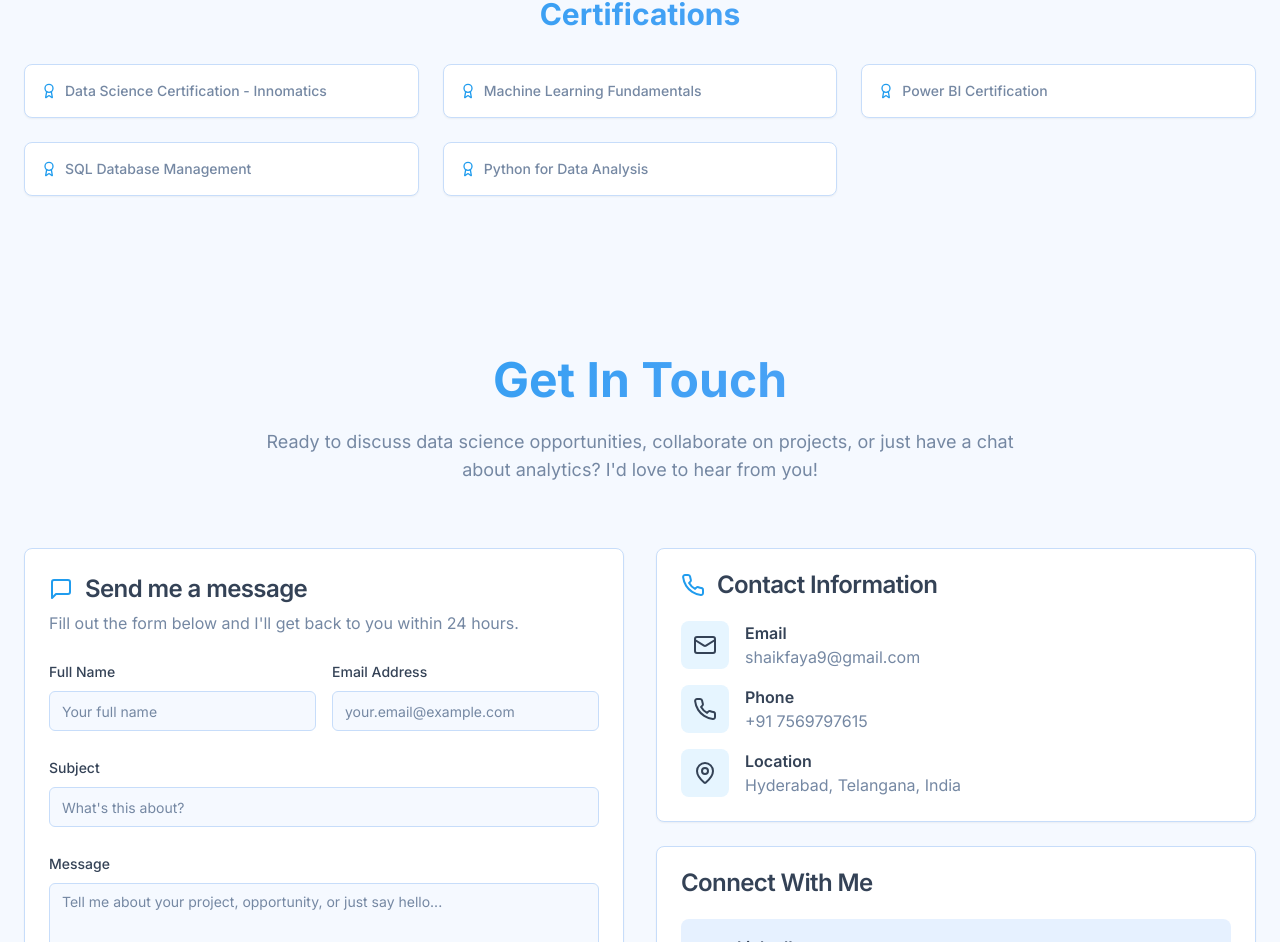
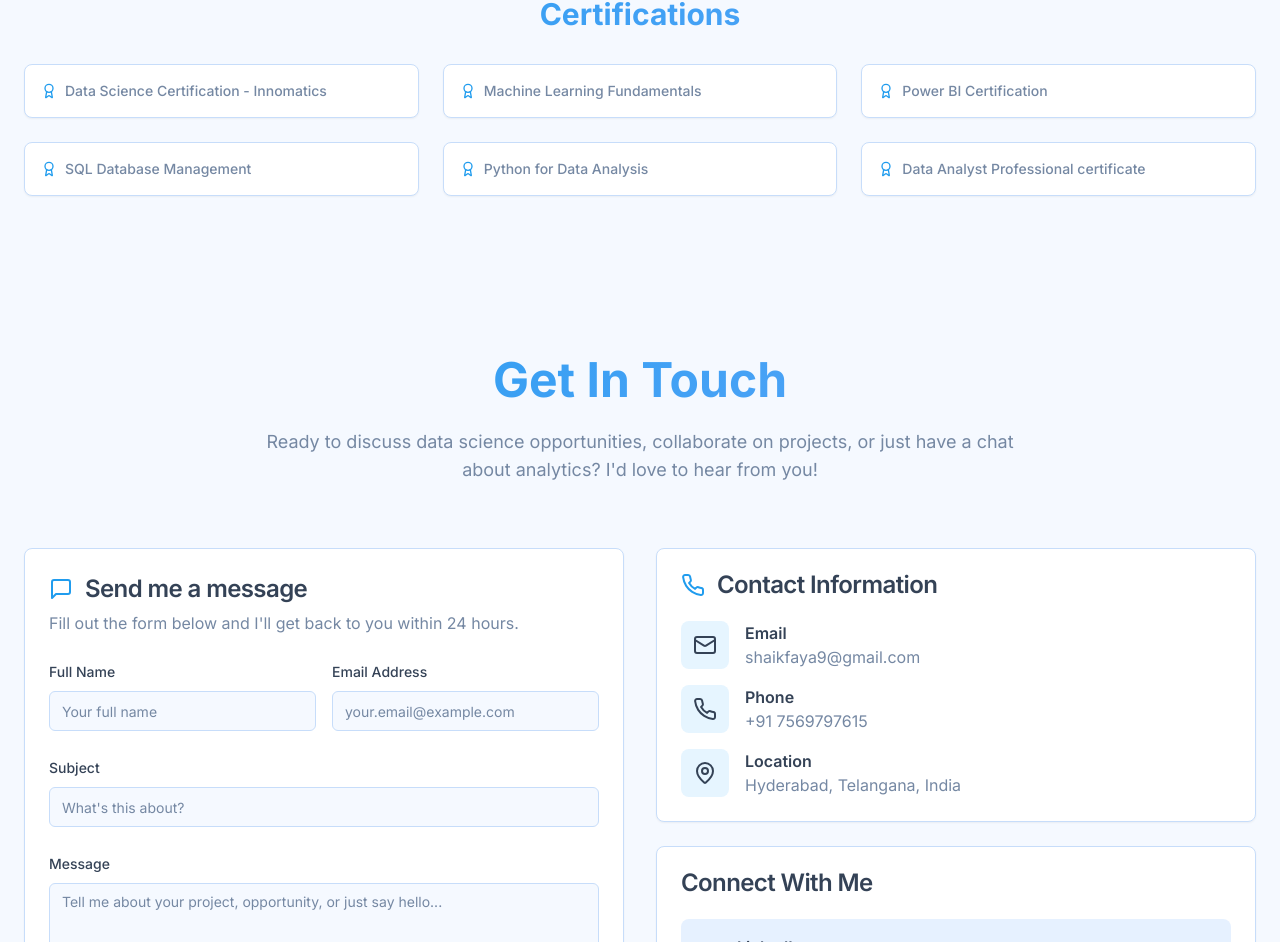
Before and after one commit to Shaik-Fayaz9/fayaz-portfolio, a React (Vite) app: page / in a window 1280 px wide. Shown: the part 3929-4871 px from the top of the page. Built offline with nearby package versions, Linux system fonts and the light colour scheme.

Commit message:
Update Projects.tsx

```diff
--- a/src/components/Projects.tsx
+++ b/src/components/Projects.tsx
@@ -69,7 +69,8 @@ const Projects = () => {
     "Machine Learning Fundamentals",
     "Power BI Certification",
     "SQL Database Management",
-    "Python for Data Analysis"
+    "Python for Data Analysis",
+    "Data Analyst Professional certificate"
   ];
 
   return (
```
